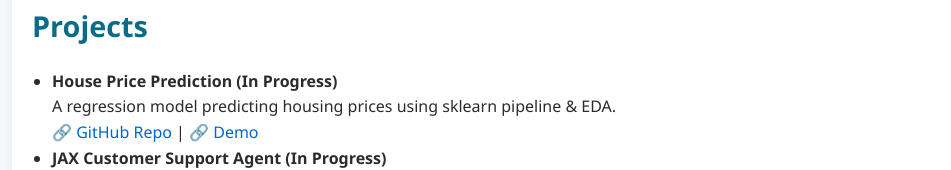
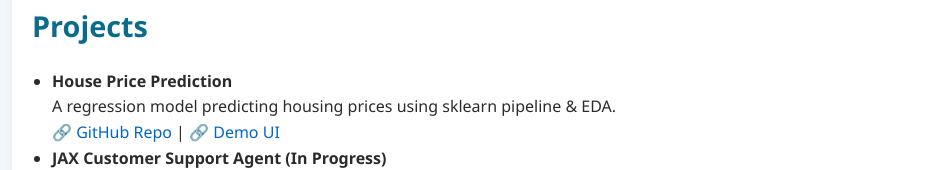
Before and after one commit to marcndo/portfolio, a plain HTML site: page index.html in a window 1280 px wide. Shown: the part 788-958 px from the top of the page, without its empty margins (158-1109 px from the left). Drawn offline with Linux system fonts and the light colour scheme.

Commit message:
Update project status

```diff
--- a/index.html
+++ b/index.html
@@ -43,10 +43,10 @@
         <h2>Projects</h2>
         <ul>
           <li>
-            <strong>House Price Prediction (In Progress)</strong><br />
+            <strong>House Price Prediction </strong><br />
             A regression model predicting housing prices using sklearn pipeline & EDA.<br />
             🔗 <a href="https://github.com/marcndo/house-price-predictor" target="_blank">GitHub Repo</a> |
-            🔗 <a href="https://huggingface.co/spaces/marcndo/ndowahmarcel-house-price-predictor" target="_blank">Demo</a>
+            🔗 <a href="https://huggingface.co/spaces/marcndo/ndowahmarcel-house-price-predictor" target="_blank">Demo UI</a>
           </li>
           <li>
             <strong>JAX Customer Support Agent (In Progress)</strong><br />
```
